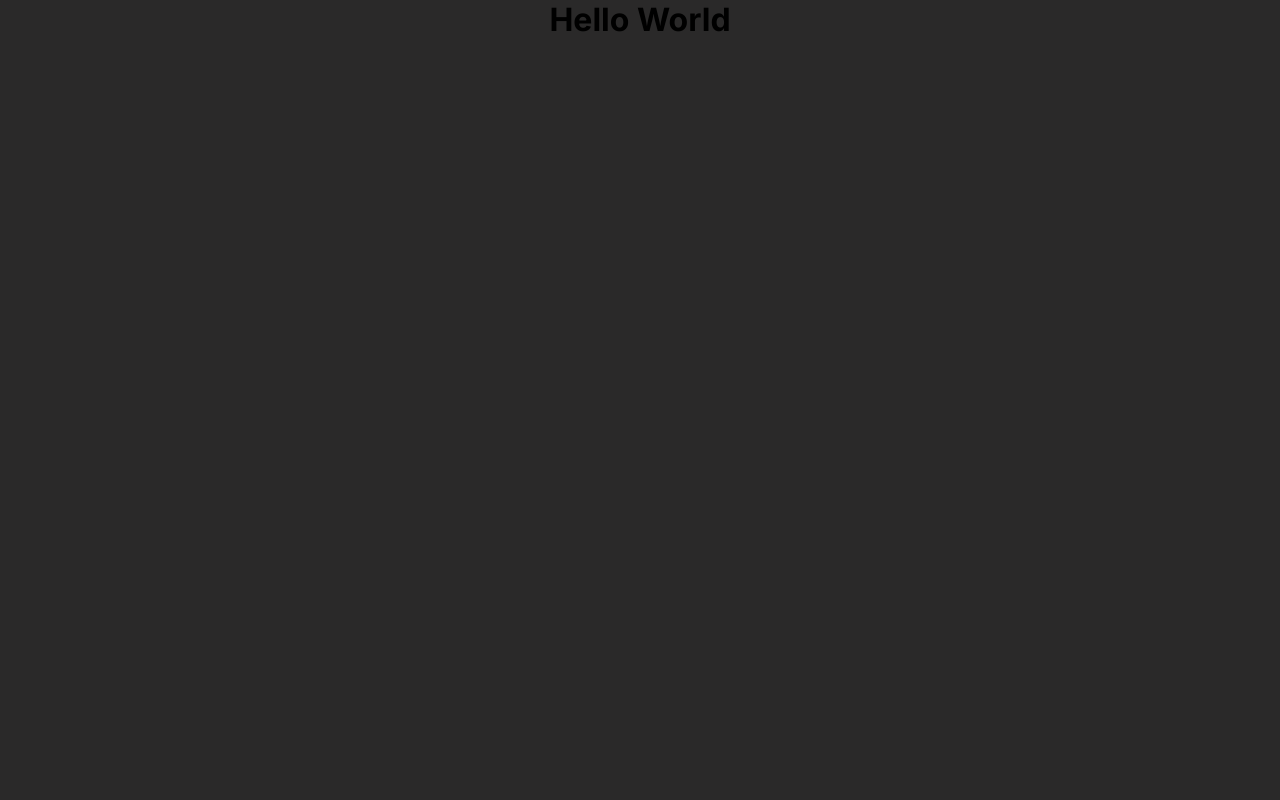
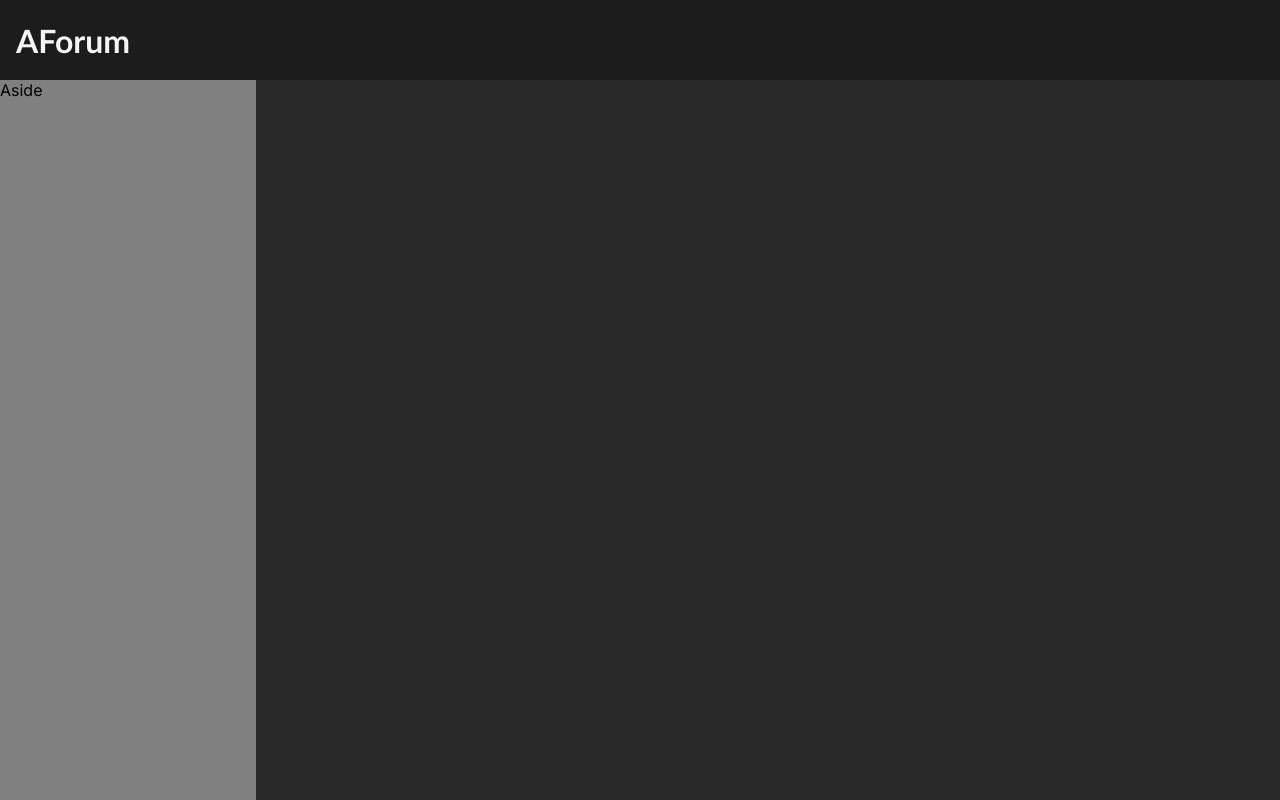
Before and after one commit to AdrianKnudsen/aforum, a Next.js app: page / in a window 1280 px wide. Built offline with nearby package versions, Linux system fonts and the light colour scheme.

Commit message:
added basic components

```diff
--- /dev/null
+++ b/src/Css/aside.module.css
@@ -0,0 +1,5 @@
+.aSideContainer {
+  width: 20%;
+  height: 90lvh;
+  background-color: gray;
+}
--- a/src/Css/globals.css
+++ b/src/Css/globals.css
@@ -6,6 +6,6 @@
 
 html,
 body {
-  max-width: 100vw;
   background-color: rgb(42, 41, 41);
+  height: 100vh;
 }
--- /dev/null
+++ b/src/Css/navbar.module.css
@@ -0,0 +1,13 @@
+.navContainer {
+  background-color: rgba(24, 23, 23, 0.713);
+  width: 100%;
+  height: 10lvh;
+  display: flex;
+  align-items: center;
+  color: whitesmoke;
+}
+
+.h1 {
+  font-family: "Gill Sans", "Gill Sans MT", Calibri, "Trebuchet MS", sans-serif;
+  padding: 1rem;
+}
--- a/src/Css/page.module.css
+++ b/src/Css/page.module.css
@@ -1,4 +1,5 @@
 .main {
   display: flex;
-  justify-content: center;
+  margin: 0 auto;
+  display: grid;
 }
--- /dev/null
+++ b/src/app/components/Aside.tsx
@@ -0,0 +1,6 @@
+import React from "react";
+import styles from "@/Css/aside.module.css";
+
+export default function Aside() {
+  return <div className={styles.aSideContainer}>Aside</div>;
+}
--- /dev/null
+++ b/src/app/components/Navbar.tsx
@@ -0,0 +1,10 @@
+import React from "react";
+import styles from "@/Css/navbar.module.css";
+
+export default function navbar() {
+  return (
+    <div className={styles.navContainer}>
+      <h1 className={styles.h1}>AForum</h1>
+    </div>
+  );
+}
--- a/src/app/page.tsx
+++ b/src/app/page.tsx
@@ -1,9 +1,12 @@
 import styles from "@/Css/page.module.css";
+import Navbar from "./components/navbar";
+import Aside from "./components/Aside";
 
 export default function MainPage() {
   return (
     <main className={styles.main}>
-      <h1>Hello World</h1>
+      <Navbar />
+      <Aside />
     </main>
   );
 }
```
